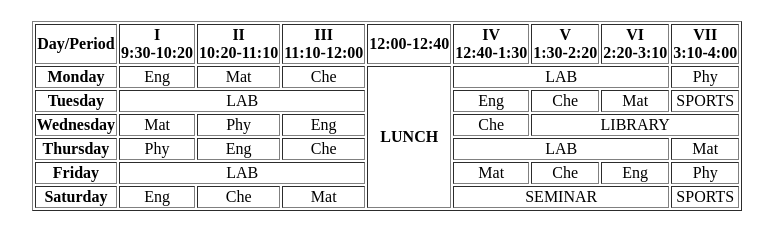
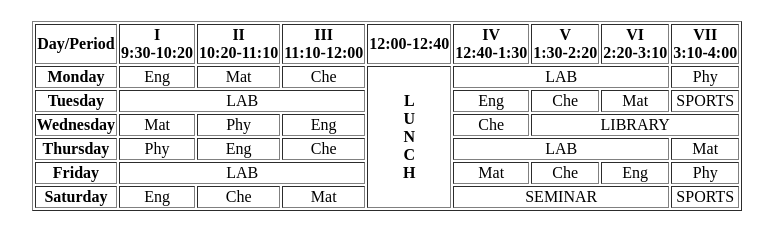
Before and after one commit to Crepalli/Programacao-Internet, a plain HTML site: page Atv em sala - Tabelas/TABELA - 03/index.html in a window 1280 px wide. Shown: the part 59-308 px from the top of the page, without its empty margins (253-1026 px from the left). Drawn offline with Linux system fonts and the light colour scheme.

Commit message:
Update index.html

```diff
--- a/Atv em sala - Tabelas/TABELA - 03/index.html
+++ b/Atv em sala - Tabelas/TABELA - 03/index.html
@@ -30,7 +30,7 @@
             <td>Eng</td>
             <td>Mat</td>
             <td>Che</td>
-            <td rowspan="6"><b>LUNCH</b></td>
+            <td rowspan="6"><b>L<br>U<br>N<br>C<br>H</b></td>
             <td colspan="3">LAB</td>
             <td>Phy</td>
         </tr>
```
